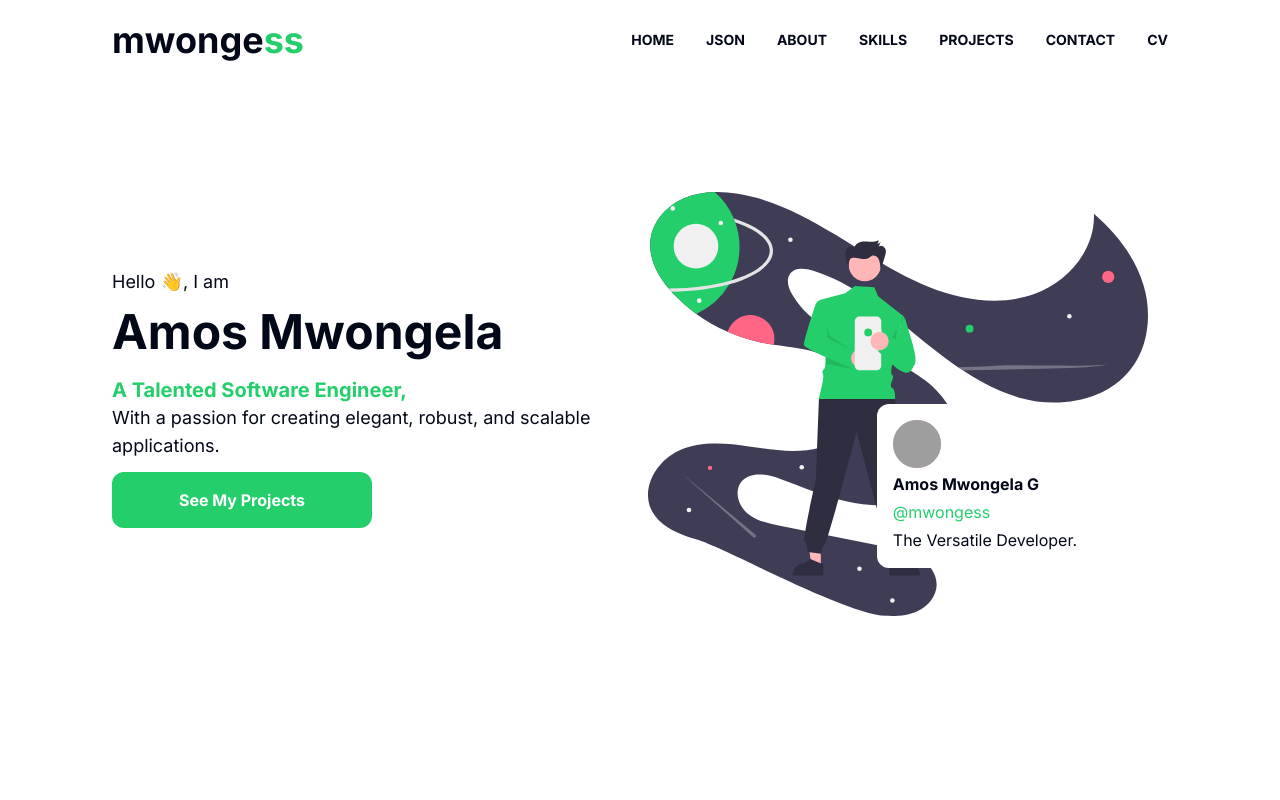
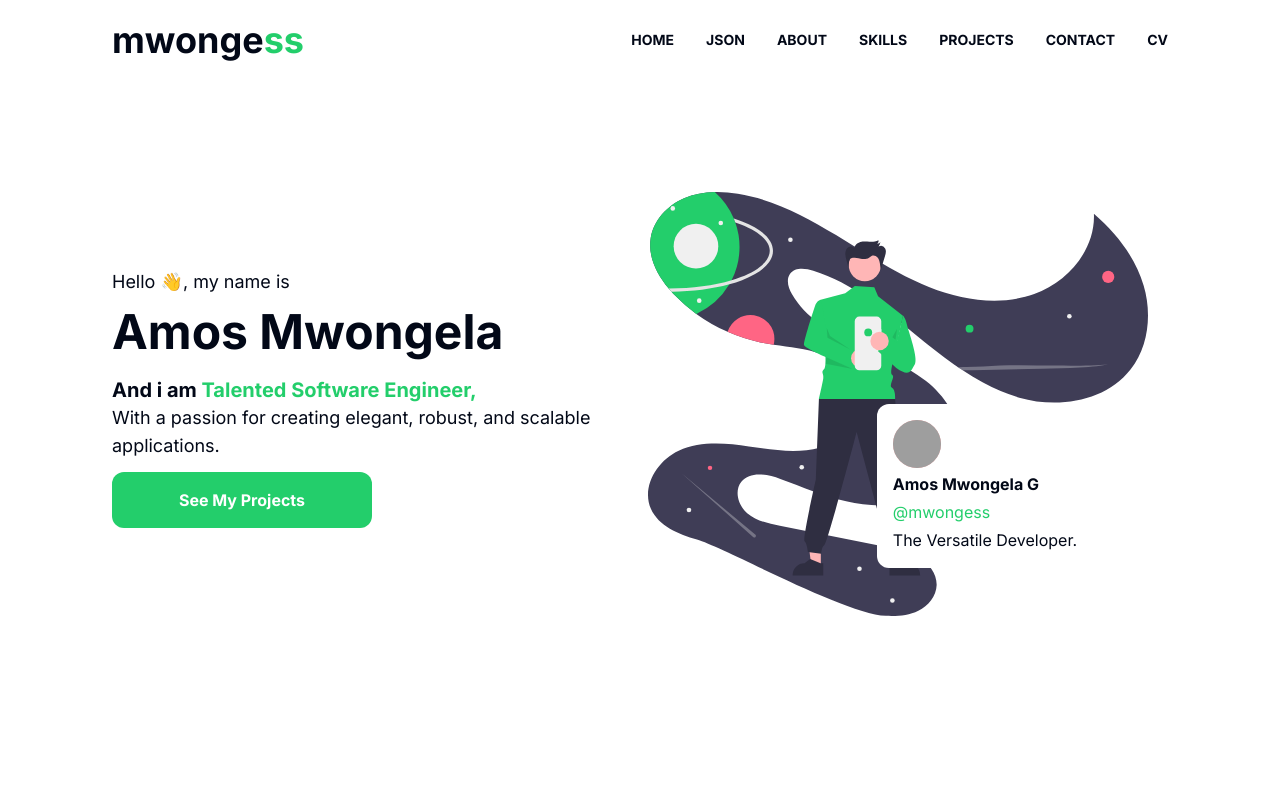
Before and after one commit to mwongess/its.mwongess, a Next.js app: page / in a window 1280 px wide. Shown: the top 800 px of the page. Built offline with nearby package versions, Linux system fonts and the light colour scheme; grey boxes are pictures that could not be loaded.

Commit message:
go to projects

```diff
--- a/src/components/Hero.tsx
+++ b/src/components/Hero.tsx
@@ -12,11 +12,11 @@ const Hero = () => {
     <div className='flex flex-col sm:flex-row items-center justify-between gap-4  mb-[3rem]  sm:mb-0'>
       <div className='flex flex-col gap-5 w-full sm:w-1/2'>
         <div>
-          <h1 className='text-lg'>Hello 👋, I am</h1>
+          <h1 className='text-lg'>Hello 👋, my name is</h1>
           <h1 className='font-bold text-3xl sm:text-5xl sm:mt-3'>Amos Mwongela</h1>
         </div>
         <div>
-          <p className='profession font-bold text-xl'>A Talented Software Engineer,</p>
+          <p className='font-bold text-xl'>And i am <span className='profession'>Talented Software Engineer,</span> </p>
           <p className='text-lg'>With a passion for creating elegant, robust, and scalable applications.</p>
           <button onClick={goToProjects} className='hover:scale-105  font-bold contact-me rounded-lg sm:rounded-xl py-2 sm:py-4 px-8 w-fit sm:w-1/2 my-3'>See My Projects</button>
         </div>
```
